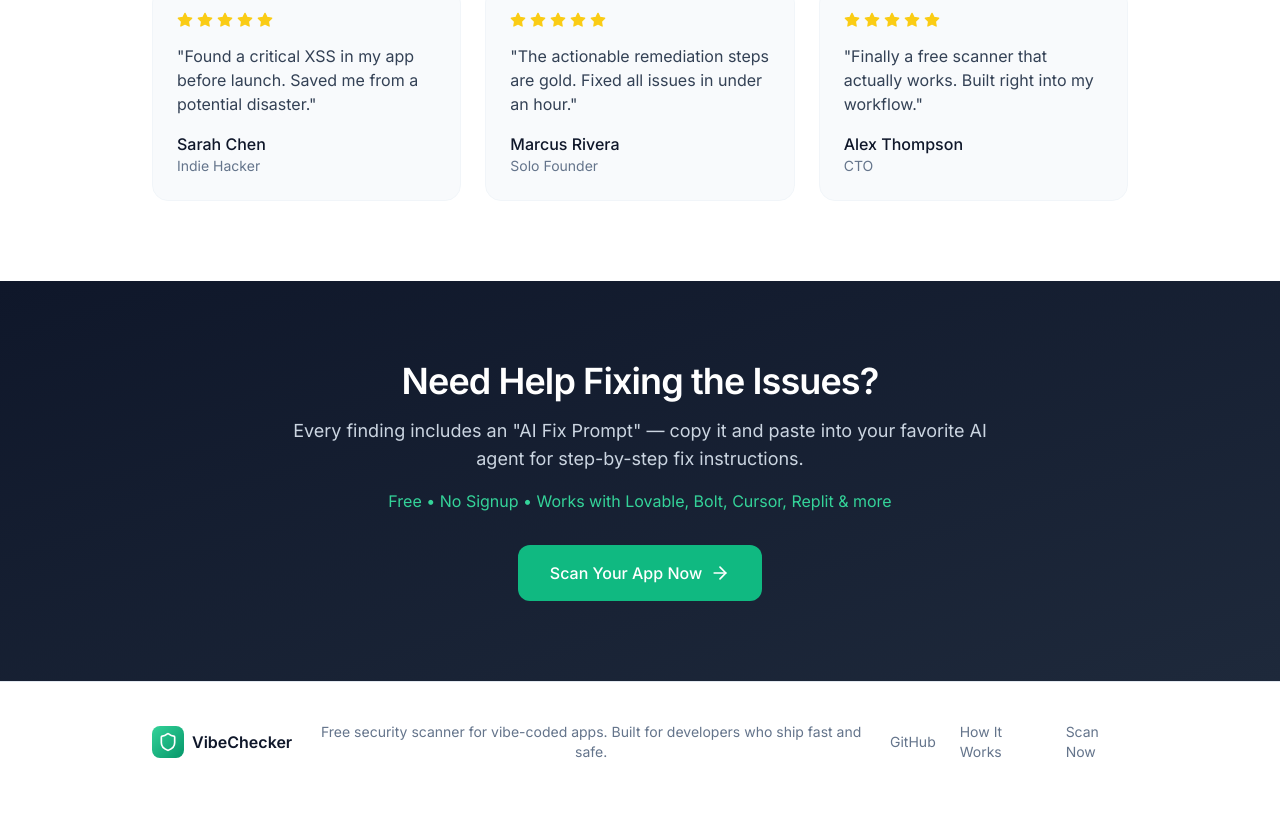
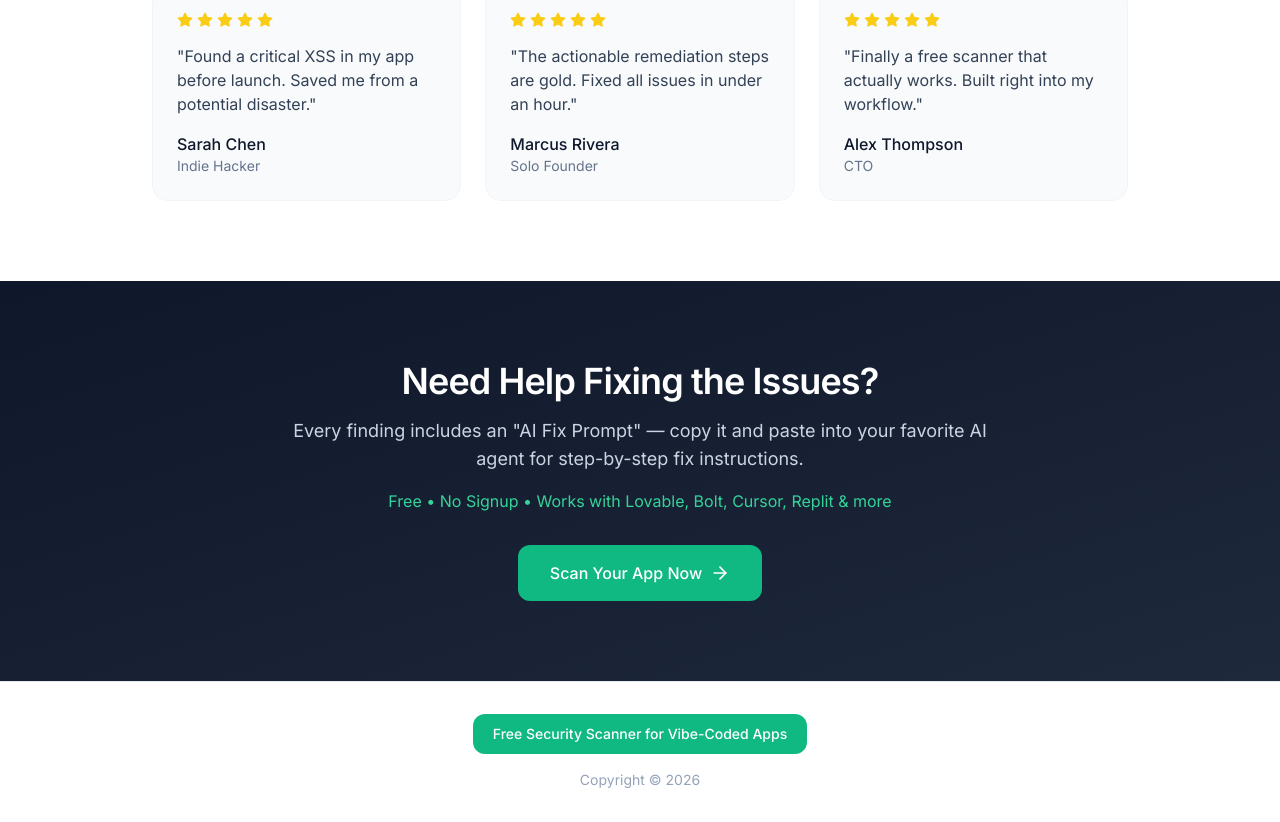
Before and after one commit to iamtweaks/vibe-checker, a Next.js app: page / in a window 1280 px wide. Shown: the part 3971-4793 px from the top of the page. Built offline with nearby package versions, Linux system fonts and the light colour scheme.

Commit message:
fix: simplified footer, stats persistence fix
- Footer: only 'Free Security Scanner for Vibe-Coded Apps' button + Copyright © year
- Stats: use process.cwd() for persistence instead of /tmp for better compatibility

```diff
--- a/src/app/api/stats/route.ts
+++ b/src/app/api/stats/route.ts
@@ -2,38 +2,35 @@ import { NextResponse } from 'next/server'
 import { readFileSync, writeFileSync, existsSync } from 'fs'
 import { join } from 'path'
 
-const DATA_FILE = '/tmp/vibe-checker-stats.json'
+const DATA_FILE = process.env.STATS_FILE_PATH || join(process.cwd(), '.stats.json')
 
 interface Stats {
   totalScans: number
-  uniqueSites: Set<string>
+  uniqueSites: number
+  sites: string[]
   lastUpdated: string
 }
 
-function getStats(): { totalScans: number; uniqueSites: number; sites: string[] } {
+function getStats(): Stats {
   try {
     if (existsSync(DATA_FILE)) {
       const data = JSON.parse(readFileSync(DATA_FILE, 'utf-8'))
       return {
         totalScans: data.totalScans || 0,
         uniqueSites: data.uniqueSites || 0,
-        sites: data.sites || []
+        sites: data.sites || [],
+        lastUpdated: data.lastUpdated || ''
       }
     }
   } catch (e) {
     console.error('Error reading stats:', e)
   }
-  return { totalScans: 0, uniqueSites: 0, sites: [] }
+  return { totalScans: 0, uniqueSites: 0, sites: [], lastUpdated: '' }
 }
 
-function saveStats(stats: { totalScans: number; sites: string[] }) {
+function saveStats(stats: Stats) {
   try {
-    const data = {
-      ...stats,
-      uniqueSites: stats.sites.length,
-      lastUpdated: new Date().toISOString()
-    }
-    writeFileSync(DATA_FILE, JSON.stringify(data, null, 2))
+    writeFileSync(DATA_FILE, JSON.stringify(stats, null, 2))
   } catch (e) {
     console.error('Error saving stats:', e)
   }
@@ -77,12 +74,14 @@ export async function POST(request: Request) {
     if (!stats.sites.includes(siteKey)) {
       stats.sites.push(siteKey)
       stats.totalScans += 1
+      stats.uniqueSites = stats.sites.length
+      stats.lastUpdated = new Date().toISOString()
       saveStats(stats)
     }
 
     return NextResponse.json({
       totalScans: stats.totalScans,
-      uniqueSites: stats.sites.length,
+      uniqueSites: stats.uniqueSites,
       sites: stats.sites
     })
   } catch (e) {
--- a/src/app/page.tsx
+++ b/src/app/page.tsx
@@ -805,21 +805,15 @@ function CTA() {
 
 function Footer() {
   return (
-    <footer className="border-t border-slate-200 bg-white py-10">
+    <footer className="border-t border-slate-200 bg-white py-8">
       <div className="max-w-5xl mx-auto px-6">
-        <div className="flex flex-col md:flex-row items-center justify-between gap-6">
-          <div className="flex items-center gap-2">
-            <div className="w-8 h-8 rounded-lg bg-gradient-to-br from-emerald-400 to-emerald-600 flex items-center justify-center">
-              <Shield className="w-5 h-5 text-white" />
-            </div>
-            <span className="font-semibold">VibeChecker</span>
-          </div>
-          <div className="text-sm text-slate-500 text-center">Free security scanner for vibe-coded apps. Built for developers who ship fast and safe.</div>
-          <div className="flex items-center gap-6 text-sm text-slate-500">
-            <a href="https://github.com/iamtweaks/vibe-checker" target="_blank" rel="noopener noreferrer" className="hover:text-slate-900 transition">GitHub</a>
-            <a href="#how" className="hover:text-slate-900 transition">How It Works</a>
-            <a href="#scanner" className="hover:text-slate-900 transition">Scan Now</a>
-          </div>
+        <div className="flex flex-col items-center gap-4 text-center">
+          <a href="#scanner" className="inline-flex items-center gap-2 px-5 py-2.5 rounded-xl bg-emerald-500 text-white text-sm font-medium hover:bg-emerald-600 transition">
+            Free Security Scanner for Vibe-Coded Apps
+          </a>
+          <p className="text-sm text-slate-400">
+            Copyright © {new Date().getFullYear()}
+          </p>
         </div>
       </div>
     </footer>
```
